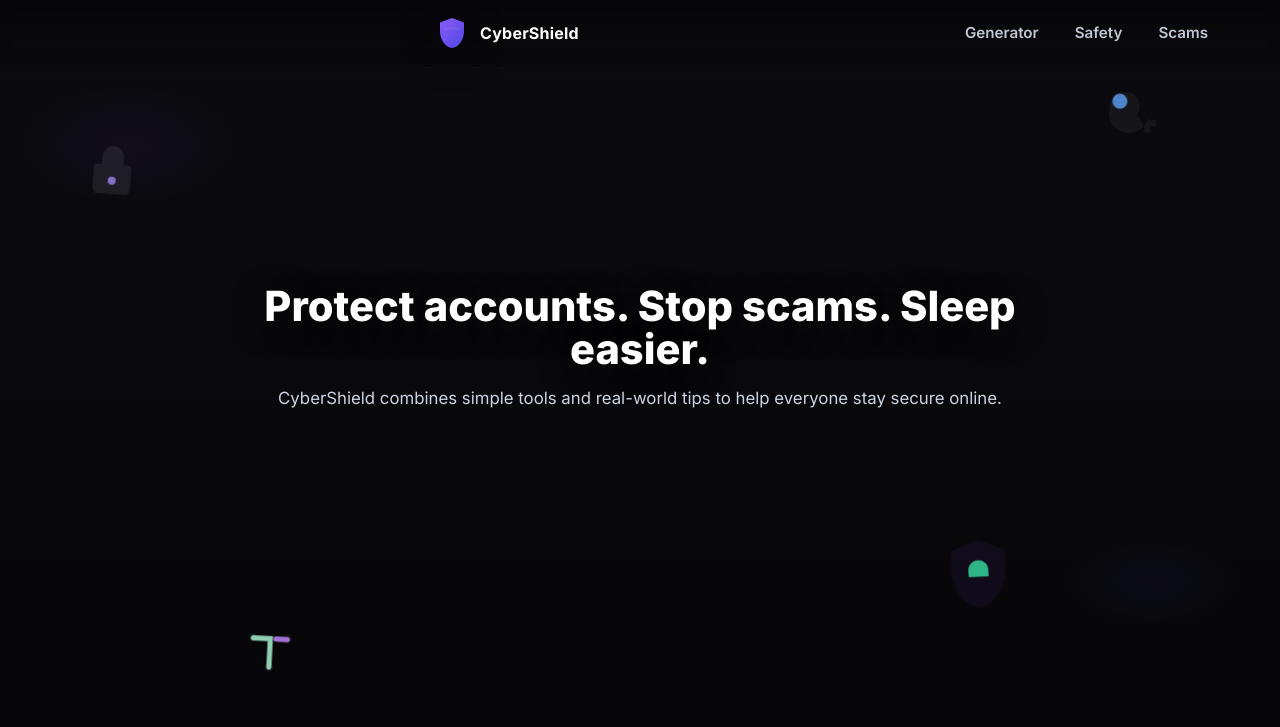
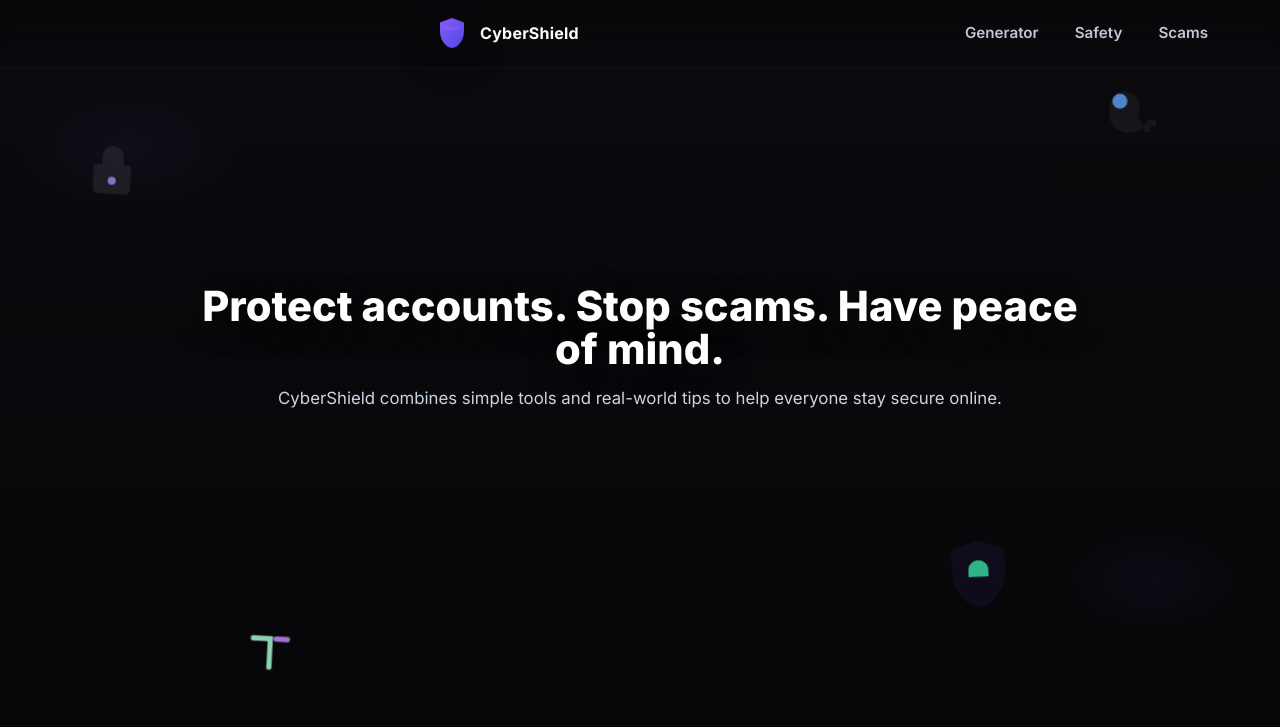
Before and after one commit to zach123abc/Hackathon-CyberSheild, a Flask app: page /menu in a window 1280 px wide. Shown: the top 727 px of the page. Run offline with Flask 3, Linux system fonts and the light colour scheme; some libraries are stand-ins or nearby versions.

Commit message:
Update base.html

```diff
--- a/templates/base.html
+++ b/templates/base.html
@@ -76,7 +76,7 @@
     </div>
 
     <div class="hero-content">
-      <h1 class="hero-title">Protect accounts. Stop scams. Sleep easier.</h1>
+      <h1 class="hero-title">Protect accounts. Stop scams. Have peace of mind.</h1>
       <p class="hero-sub">CyberShield combines simple tools and real-world tips to help everyone stay secure online.</p>
       <div class="hero-ctas">
         <a class="cta primary" href="{{ url_for('generate') }}">Generate a Password</a>
```
